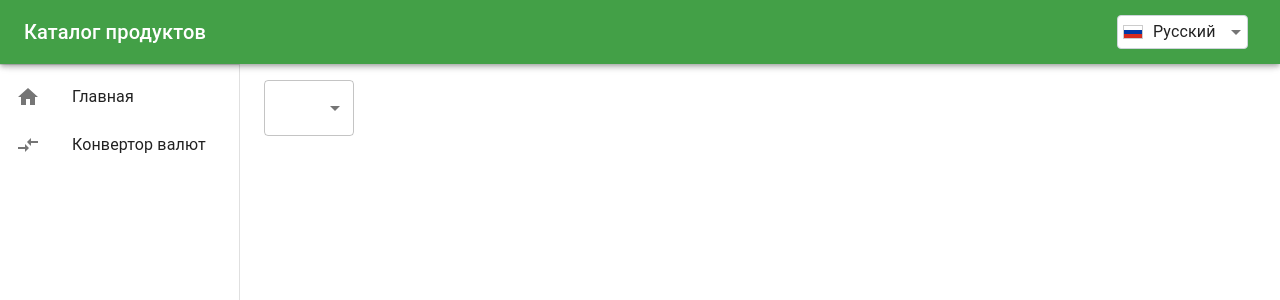
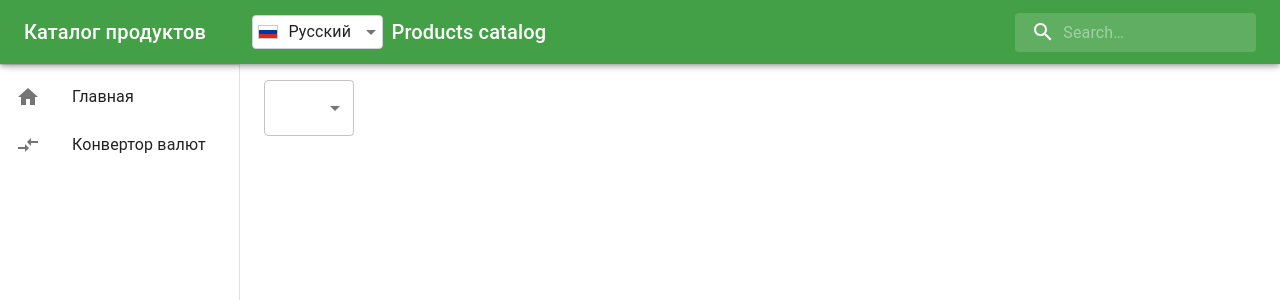
Before and after one commit to serpres/price-catalog, a Next.js app in the folder web/: page /currencyconverter/CurrencySelect in a window 1280 px wide. Shown: the top 300 px of the page. Built offline with nearby package versions, Linux system fonts and the light colour scheme.

Commit message:
Add product cards

```diff
--- a/web/components/Header/index.tsx
+++ b/web/components/Header/index.tsx
@@ -9,6 +9,7 @@ import useToggle from "../../hooks/useToggle";
 
 import AppDrawer from "../Drawer";
 import LanguageMenu from "../LanguageMenu";
+import SearchInput from "../Search";
 
 interface Props {
   drawerWidth: number;
@@ -36,6 +37,14 @@ const Header = ({ drawerWidth }: Props) => {
             {t(`products_catalog`)}
           </Typography>
           <LanguageMenu />
+          <Typography variant="h6" component="div" sx={{ flexGrow: 12 }}>
+            Products catalog
+          </Typography>
+
+          <Box flexGrow={2}>
+            {/* TODO: Add the ability to search  products */}
+            <SearchInput />
+          </Box>
         </Toolbar>
       </AppBar>
       <AppDrawer
--- /dev/null
+++ b/web/components/Search/index.tsx
@@ -0,0 +1,61 @@
+import * as React from "react";
+import { styled, alpha } from "@mui/material/styles";
+
+import InputBase from "@mui/material/InputBase";
+import SearchIcon from "@mui/icons-material/Search";
+
+const Search = styled("div")(({ theme }) => ({
+  position: "relative",
+  borderRadius: theme.shape.borderRadius,
+  backgroundColor: alpha(theme.palette.common.white, 0.15),
+  "&:hover": {
+    backgroundColor: alpha(theme.palette.common.white, 0.25),
+  },
+  marginLeft: 0,
+  width: "100%",
+  [theme.breakpoints.up("sm")]: {
+    marginLeft: theme.spacing(1),
+    width: "auto",
+  },
+}));
+
+const SearchIconWrapper = styled("div")(({ theme }) => ({
+  padding: theme.spacing(0, 2),
+  height: "100%",
+  position: "absolute",
+  pointerEvents: "none",
+  display: "flex",
+  alignItems: "center",
+  justifyContent: "center",
+}));
+
+const StyledInputBase = styled(InputBase)(({ theme }) => ({
+  color: "inherit",
+  "& .MuiInputBase-input": {
+    padding: theme.spacing(1, 1, 1, 0),
+    // vertical padding + font size from searchIcon
+    paddingLeft: `calc(1em + ${theme.spacing(4)})`,
+    transition: theme.transitions.create("width"),
+    width: "100%",
+    [theme.breakpoints.up("sm")]: {
+      width: "12ch",
+      "&:focus": {
+        width: "20ch",
+      },
+    },
+  },
+}));
+
+export default function SearchInput() {
+  return (
+    <Search>
+      <SearchIconWrapper>
+        <SearchIcon />
+      </SearchIconWrapper>
+      <StyledInputBase
+        placeholder="Search…"
+        inputProps={{ "aria-label": "search" }}
+      />
+    </Search>
+  );
+}
--- a/web/package.json
+++ b/web/package.json
@@ -14,6 +14,7 @@
     "@mui/material": "^5.2.6",
     "axios": "^0.24.0",
     "country-flag-icons": "^1.4.19",
+    "date-and-time": "^2.0.1",
     "i18next": "^21.6.5",
     "i18next-http-backend": "^1.3.1",
     "next": "12.0.7",
@@ -23,6 +24,7 @@
     "sass": "^1.45.2"
   },
   "devDependencies": {
+    "@types/date-and-time": "^0.13.0",
     "@types/node": "17.0.6",
     "@types/react": "17.0.38",
     "eslint": "8.6.0",
```
Also changed, not shown: web/components/ProductCard/index.tsx (added, +54 -0 lines), web/pages/index.tsx (+59 -1 lines), 1 other file (tests, documents, lock files or other folders).
